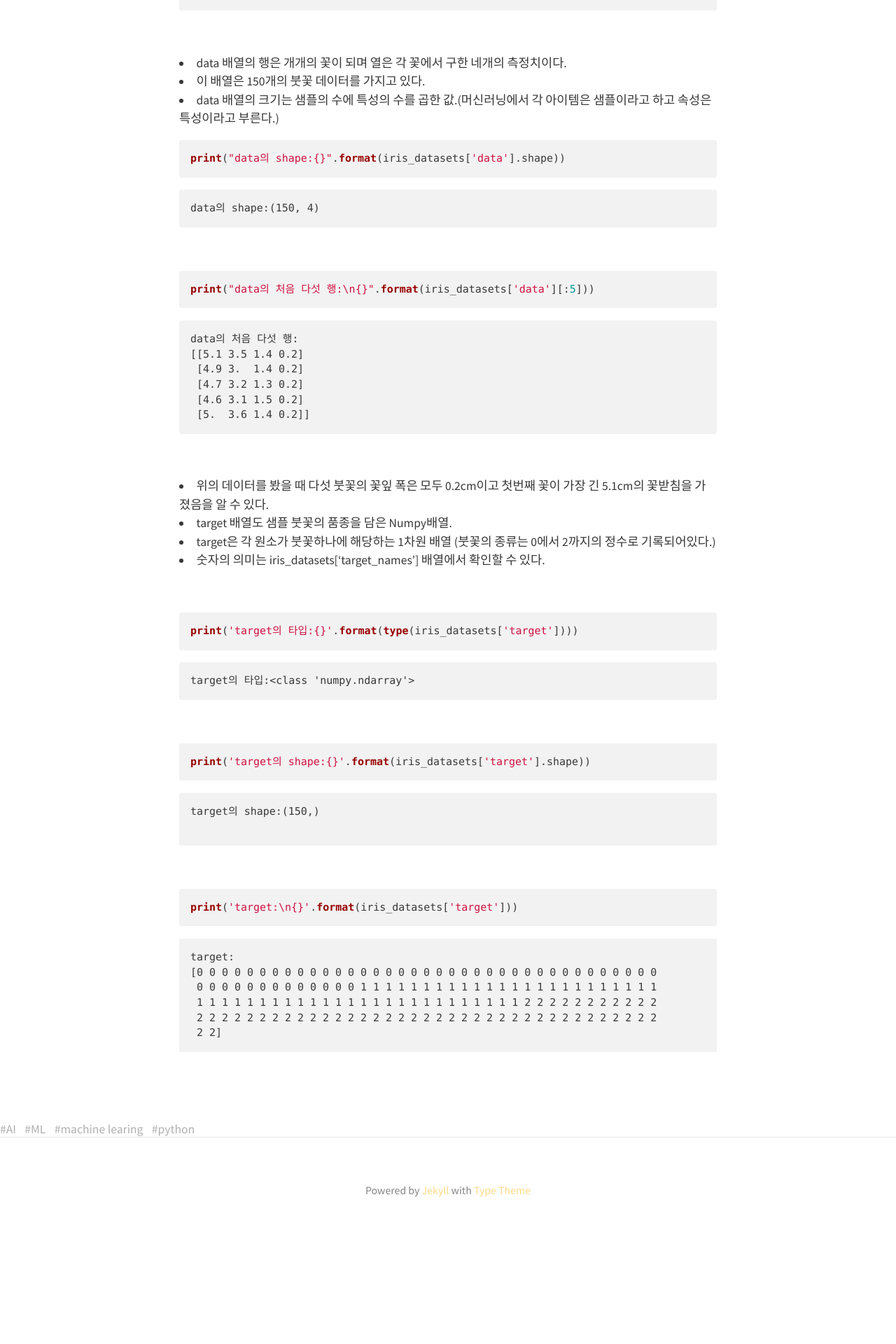
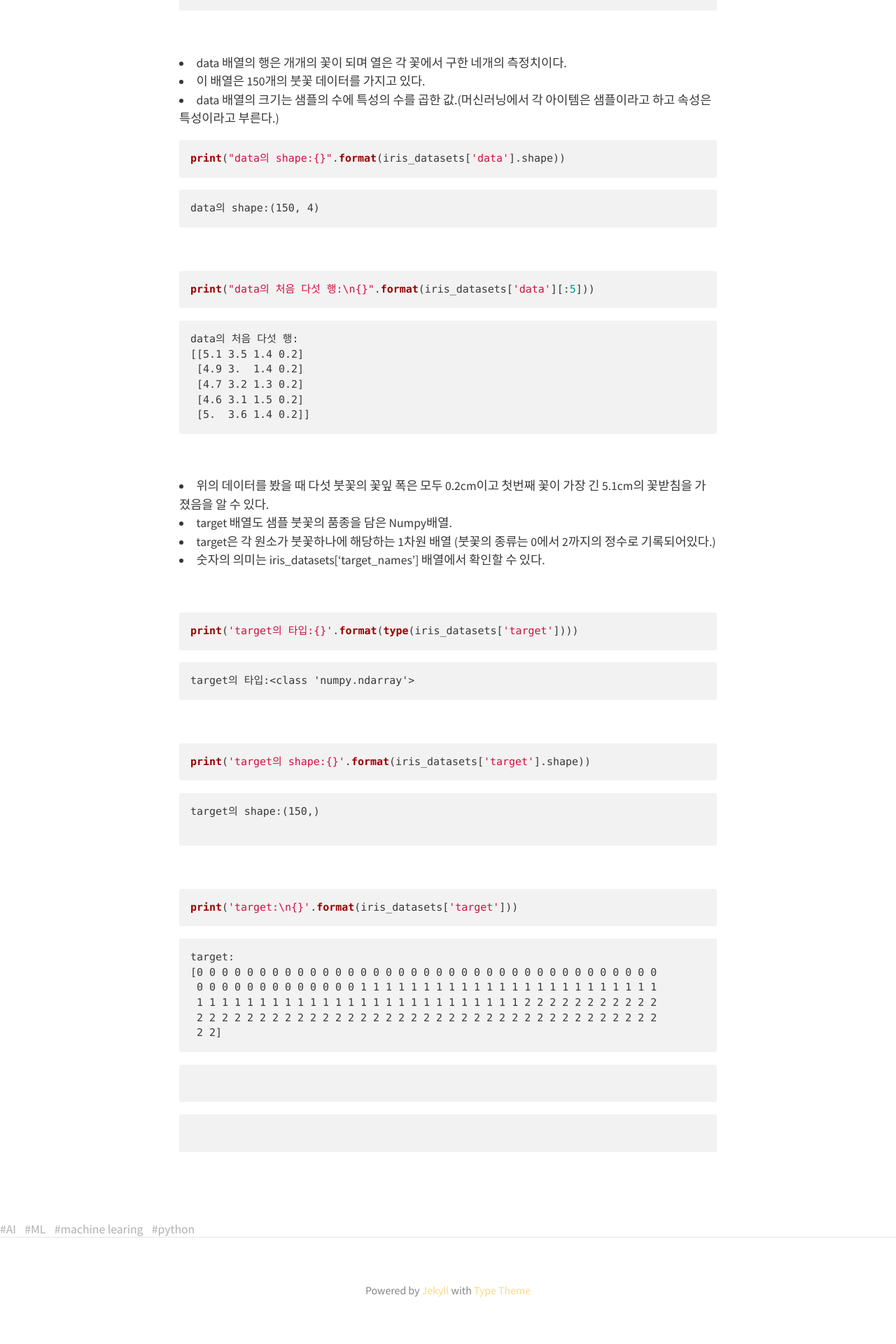
Before and after one commit to BoKyeong-Kim/BoKyeong-Kim.github.io, a Jekyll site: the page built from _posts/AI-ML/2019-12-29-MLwithPython(1).md, in a window 1280 px wide. Shown: the part 4253-6173 px from the top of the page at 70% size. Built offline with Jekyll 4.4.1, drawn with Linux system fonts in a browser that asks for light colours; nearby versions of some CDN libraries; before the commit the page ends 6030 px from its top, so only the background shows below that.

Commit message:
posting ml(1)

````diff
--- a/_posts/AI-ML/2019-12-29-MLwithPython(1).md
+++ b/_posts/AI-ML/2019-12-29-MLwithPython(1).md
@@ -251,3 +251,13 @@ target:
  2 2 2 2 2 2 2 2 2 2 2 2 2 2 2 2 2 2 2 2 2 2 2 2 2 2 2 2 2 2 2 2 2 2 2 2 2
  2 2]
 ```
+
+
+
+```python
+
+```
+
+```
+
+```
````
